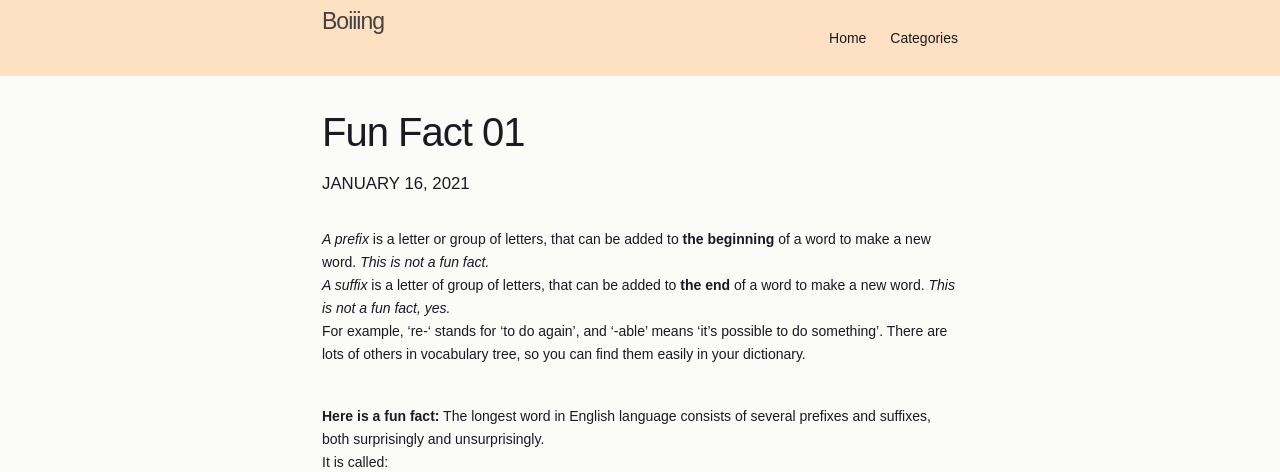
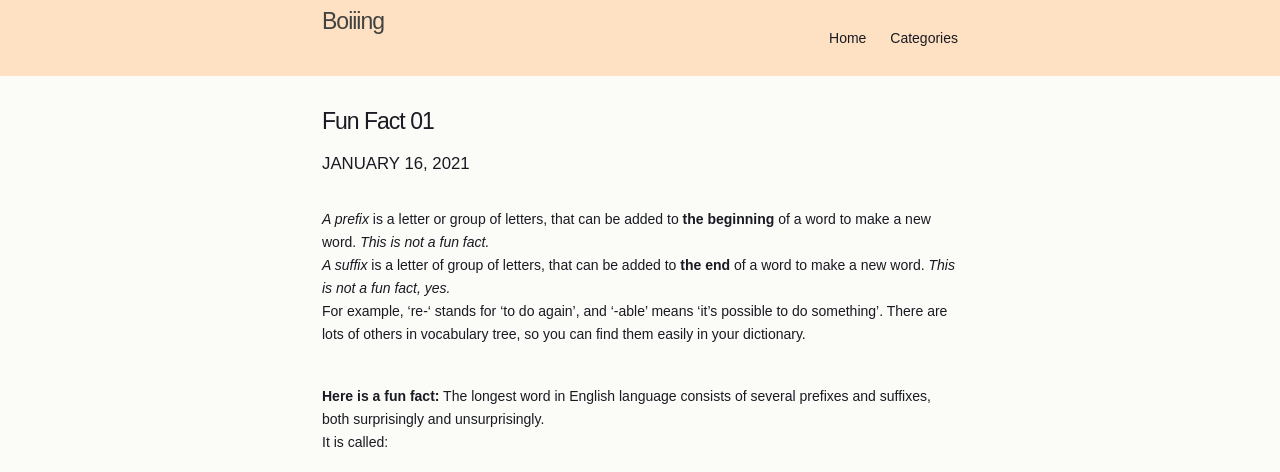
Before and after one commit to gottgam/gottgam.github.io, a Jekyll site: the page built from _posts/2021-01-16-fun-fact-the-first.md, in a window 1280 px wide. Shown: the top 472 px of the page. Built offline with Jekyll 4.4.1, drawn with Linux system fonts in a browser that asks for light colours; comment, search, counter and statistics services are not loaded.

Commit message:
Update _post.scss

```diff
--- a/_sass/_post.scss
+++ b/_sass/_post.scss
@@ -3,7 +3,7 @@
 }
 
 .post-title {
-  font-size: 40px;
+  font-size: $h1-font-size;
   letter-spacing: -1px;
   line-height: 1.2;
 
@@ -15,12 +15,12 @@
 }
 
 .post-subtitle {
-  font-size: 26px;
+  font-size: $h3-font-size;
   letter-spacing: -1px;
   line-height: 1;
   color: #777;
   font-family: $base-font-family;
-  font-style: oblique;
+  font-style: normal;
   position: relative;
   top: -0.3em;
 
@@ -37,29 +37,7 @@
 .post-content {
   margin-bottom: $spacing-unit;
   width: 100%;
-  h2 {
-    font-size: 32px;
 
-    @include media-query($on-mobile) {
-      font-size: 28px;
-    }
-  }
-
-  h3 {
-    font-size: 26px;
-
-    @include media-query($on-mobile) {
-      font-size: 22px;
-    }
-  }
-
-  h4 {
-    font-size: 20px;
-
-    @include media-query($on-mobile) {
-      font-size: 18px;
-    }
-  }
 }
 
 .post-pic {
@@ -68,21 +46,6 @@
 
 .magnify {
   cursor: zoom-in;
-}
-
-.post-languages {
-  font-size: 17px;
-  font-family: Helvetica, sans-serif;
-  margin-top: 30px;
-  margin-bottom: 20px;
-
-  strong {
-    font-size: 20px;
-  }
-}
-
-div.footnotes {
-  font-size: 80%;
 }
 
 .draft-banner {
```
